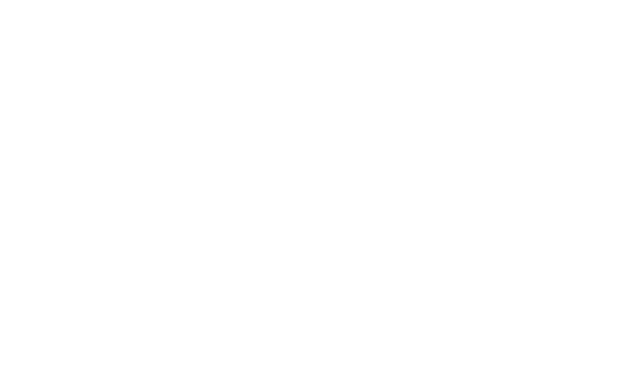
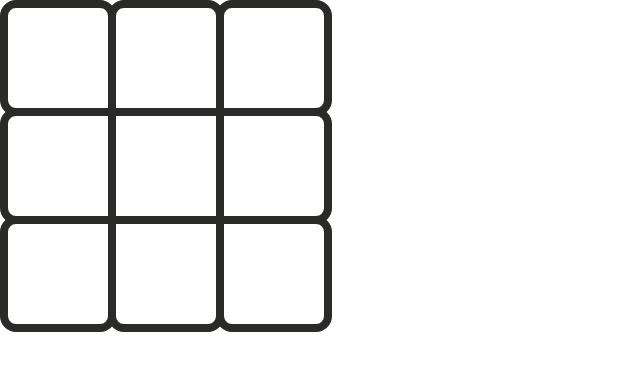
Before and after one commit to NavonilDas/tic-tac-ai, a React (Create React App) app: page / in a window 1280 px wide. Shown: the top 370 px of the page, without its empty margins (0-640 px from the left). Built offline with nearby package versions, Linux system fonts and the light colour scheme; a web font is replaced by a local one.

Commit message:
Styling Card Container and Card

```diff
--- a/src/App.tsx
+++ b/src/App.tsx
@@ -1,10 +1,31 @@
 import React from 'react';
+import CardContainer from './CardContainer';
 
-function App() {
-  return (
-    <div>
-    </div>
-  );
+interface Props {
+
+};
+
+interface State {
+};
+
+class App extends React.Component<Props, State> {
+
+  constructor(props: Props) {
+    super(props);
+  }
+
+
+  render() {
+    return (
+      <div>
+
+        <div className="">
+          <CardContainer />
+        </div>
+
+      </div>
+    );
+  }
 }
 
 export default App;
--- a/src/Card.tsx
+++ b/src/Card.tsx
@@ -3,16 +3,34 @@
 interface Props {
     value: 'X' | 'O' | '';
     onClick?: () => void;
+    row: number;
+    col: number;
 };
 
 class Card extends React.Component<Props> {
-    constructor(props: Props) {
-        super(props);
-    }
+    /**
+     * Remove Border Radius From Card.
+     */
+    static radius: string[][] = [
+        ['bottom', 'left bottom', 'left'],
+        ['right bottom', 'left bottom top right', 'left top'],
+        ['right', 'top right', 'top'],
+    ];
+    /**
+     * Remove Border From Card.
+     */
+    static border: string[][] = [
+        ['b-bottom b-right', 'b-bottom', 'b-left b-bottom'],
+        ['b-right', '', 'b-left'],
+        ['b-right b-top', 'b-top', 'b-left b-top']
+    ];
 
     render() {
+        const { row, col } = this.props;
+        const radius = Card.radius[row][col];
+        const border = Card.border[row][col];
         return (
-            <div className={`card ${this.props.value}`} onClick={this.props.onClick}>
+            <div className={`card ${radius} ${border} ${this.props.value}`} onClick={this.props.onClick}>
                 <span>
                     {this.props.value}
                 </span>
--- a/src/CardContainer.tsx
+++ b/src/CardContainer.tsx
@@ -25,12 +25,20 @@
             <div className="card-container">
                 {this.state.board.map((row, i) =>
                     row.map((ele, j) =>
-                        <Card key={3 * i + j} value={ele} onClick={() => {
-                            if (this.state.board[i][j] !== '') return;
-                            const board = this.state.board;
-                            board[i][j] = this.state.turn ? 'X' : 'O';
-                            this.setState({ board, turn: !this.state.turn });
-                        }} />
+                        <Card
+                            key={3 * i + j}
+                            value={ele}
+                            row={i}
+                            col={j}
+                            onClick={() => {
+                                if (this.state.board[i][j] !== '') return;
+                                const board = this.state.board;
+                                board[i][j] = this.state.turn ? 'X' : 'O';
+                                if (this.props.onPlayerChange) {
+                                    this.props.onPlayerChange(!this.state.turn);
+                                }
+                                this.setState({ board, turn: !this.state.turn });
+                            }} />
                     )
                 )}
             </div>
--- a/src/index.css
+++ b/src/index.css
@@ -21,7 +21,7 @@
 
 .card {
   display: flex;
-  border: 8px solid #1a1b16;
+  border: 8px solid #2a2a28;
   border-radius: var(--boder-radius);
   width: var(--card-size);
   height: var(--card-size);
@@ -38,6 +38,36 @@
   color: #40a0ff;
 }
 
+.card.top{
+  border-top-left-radius: 0;
+}
+.card.right{
+  border-top-right-radius: 0;
+}
+.card.left{
+  border-bottom-left-radius: 0;
+}
+.card.bottom{
+  border-bottom-right-radius: 0;
+}
+/* Borders */
+.card.b-top{
+  margin-top: -8px;
+}
+
+.card.b-right{
+  margin-right: -8px;
+}
+
+.card.b-bottom{
+  margin-bottom: -8px;
+}
+
+.card.b-left{
+  margin-left: -8px;
+}
+
+
 .card > span {
   margin: auto;
 }
```
